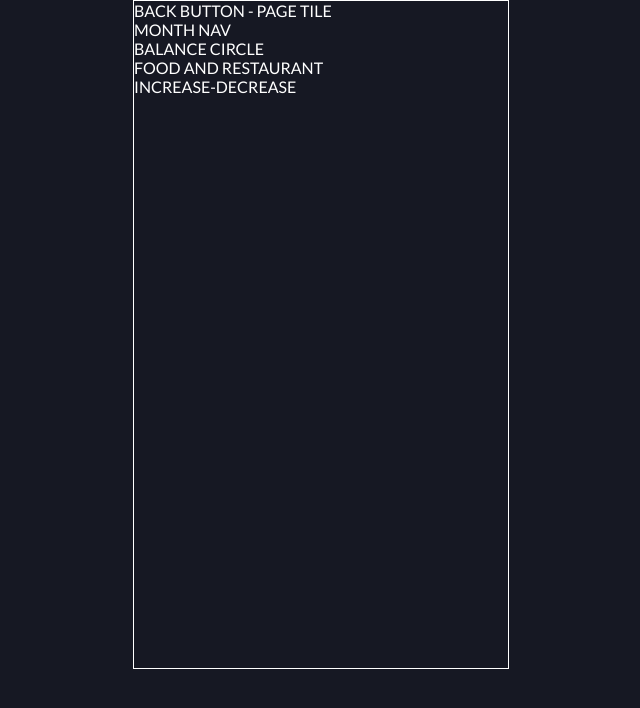
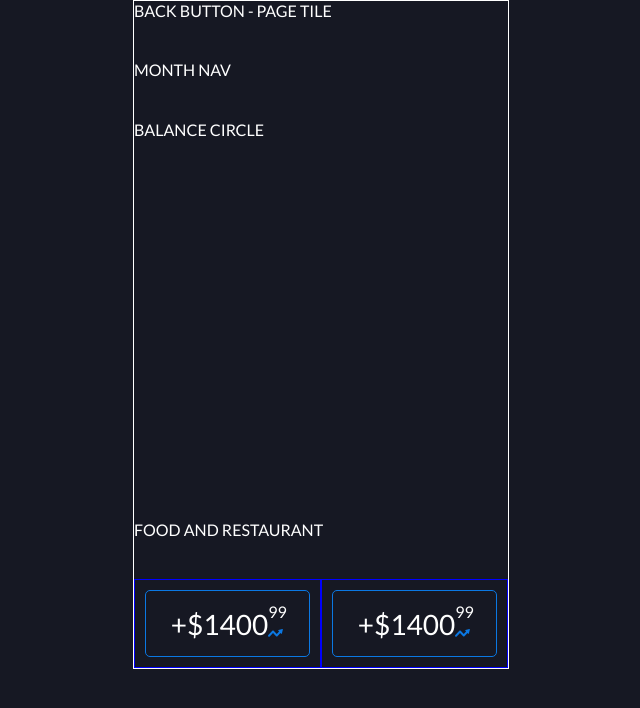
Before and after one commit to abbasnake/scandi, a Vue app in the folder client/: page /#/statistics in a window 1280 px wide. Shown: the top 708 px of the page, without its empty margins (319-959 px from the left). Built offline with nearby package versions, Linux system fonts and the light colour scheme.

Commit message:
making statistics view

```diff
--- /dev/null
+++ b/client/src/components/IconIncrease.vue
@@ -0,0 +1,21 @@
+<template>
+<svg class="icon-increase">
+  <path d="M13.09,5.72c0.26,0.27 0.7,0.15 0.79,-0.22l1,-3.93c0.1,-0.37 -0.23,-0.71 -0.58,-0.61l-3.74,1.05c-0.35,0.1 -0.47,0.56 -0.21,0.84l0.72,0.75l-2.31,2.43l-3.04,-3.19c-0.38,-0.4 -1,-0.4 -1.39,0l-3.99,4.2c-0.38,0.4 -0.38,1.06 0,1.46c0.38,0.4 1.01,0.4 1.39,0l3.3,-3.47l3.04,3.2c0.38,0.4 1.01,0.4 1.39,0l3,-3.16l0.63,0.66" />
+</svg>
+</template>
+
+<script>
+export default {
+  name: 'IconIncrease'
+}
+</script>
+
+<style lang="scss" scoped>
+@import '../scss/variables';
+
+.icon-increase {
+  fill: $accent-blue;
+  height: 9px;
+  width: 16px;
+}
+</style>
--- /dev/null
+++ b/client/src/components/StatisticsBalanceBox.vue
@@ -0,0 +1,57 @@
+<template>
+  <div class="box">
+    <div class="box__border">
+      <div class="box__border__dollars">+$1400</div>
+      <div class="box__border__cents">99</div>
+      <div class="box__border__icon">
+        <icon-increase></icon-increase>
+      </div>
+    </div>
+  </div>
+</template>
+
+<script>
+import IconIncrease from '@/components/IconIncrease'
+
+export default {
+  name: 'StatisticsBalanceBox',
+  components: {
+    'icon-increase': IconIncrease
+  }
+}
+</script>
+
+<style lang="scss" scoped>
+@import '../scss/variables';
+
+  .box {
+    border: 1px solid blue;
+    height: 100%;
+    padding: 10px;
+    &__border {
+      border: 1px solid $accent-blue;
+      border-radius: 5px;
+      display: grid;
+      grid-template-columns: 3fr 1fr;
+      grid-template-areas:
+        "dollars cents"
+        "dollars icon";
+      height: 100%;
+      &__dollars {
+        align-self: center;
+        font-size: 28px;
+        grid-area: dollars;
+        justify-self: end;
+      }
+      &__cents {
+        align-self: end;
+        grid-area: cents;
+      }
+      &__icon {
+        align-self: start;
+        grid-area: icon;
+        padding-bottom: 5px;
+      }
+    }
+  }
+</style>
--- a/client/src/views/Statistics.vue
+++ b/client/src/views/Statistics.vue
@@ -1,24 +1,41 @@
 <template>
   <div class="view">
-    <div>BACK BUTTON - PAGE TILE</div>
-    <div>MONTH NAV</div>
-    <div>BALANCE CIRCLE</div>
-    <div>FOOD AND RESTAURANT</div>
-    <div>INCREASE-DECREASE</div>
+    <div class="view__title">BACK BUTTON - PAGE TILE</div>
+    <div class="view__months">MONTH NAV</div>
+    <div class="view__main">BALANCE CIRCLE</div>
+    <div class="view__price">FOOD AND RESTAURANT</div>
+    <div class="view__balance">
+      <balance-box></balance-box>
+      <balance-box></balance-box>
+    </div>
   </div>
 </template>
 
 <script>
+import StatisticsBalanceBox from '@/components/StatisticsBalanceBox'
 export default {
-  name: 'Statistics'
+  name: 'Statistics',
+  components: {
+    'balance-box': StatisticsBalanceBox
+  }
 }
 </script>
 
 <style lang="scss" scoped>
 .view {
   border: 1px solid white;
+  display: grid;
+  grid-template-rows: 2fr 2fr 60% 2fr 3fr;
   height: 669px;
   margin: 0 auto;
   width: 376px;
+  &__balance {
+    display: grid;
+    grid-template-columns: 1fr 1fr;
+  }
+}
+
+div {
+  // border: 1px solid red;
 }
 </style>
```
